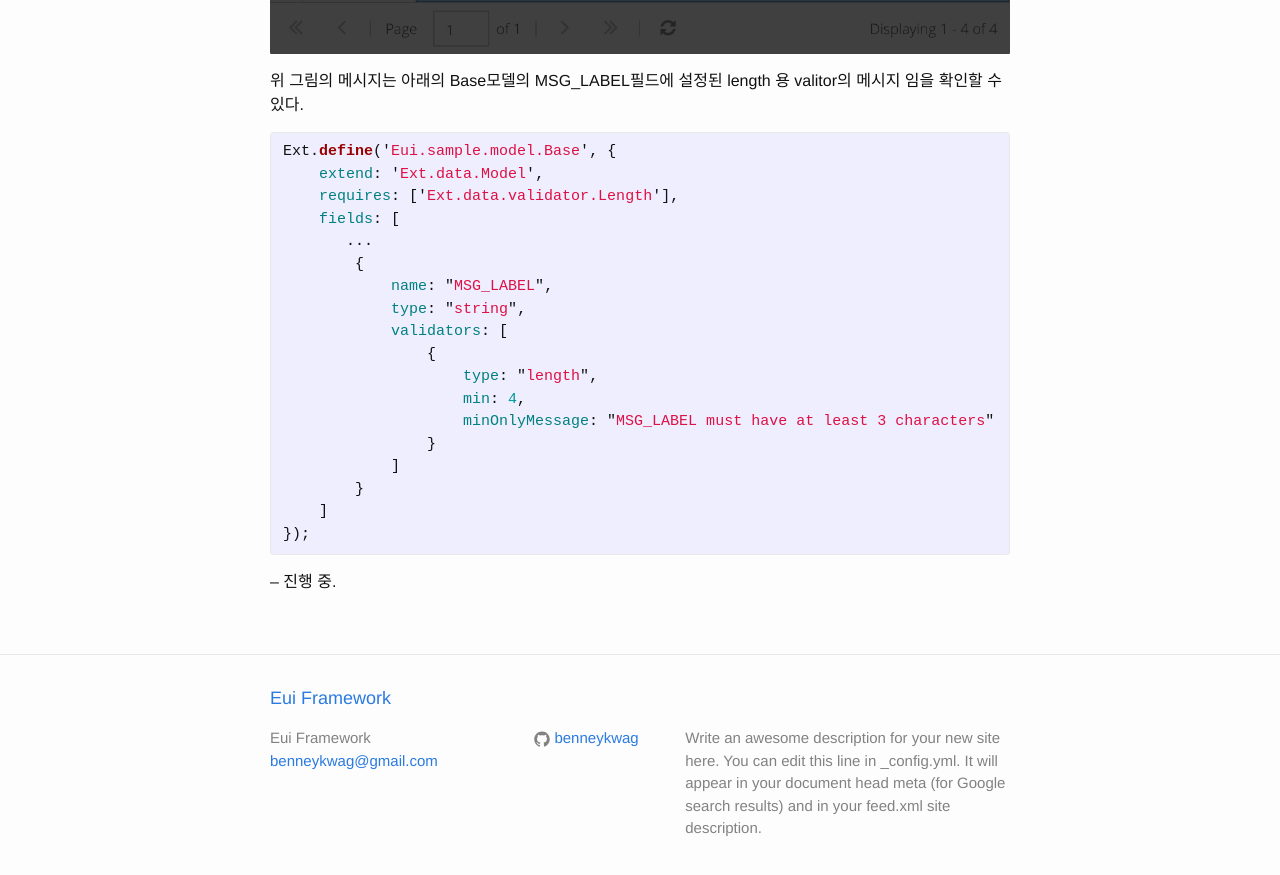
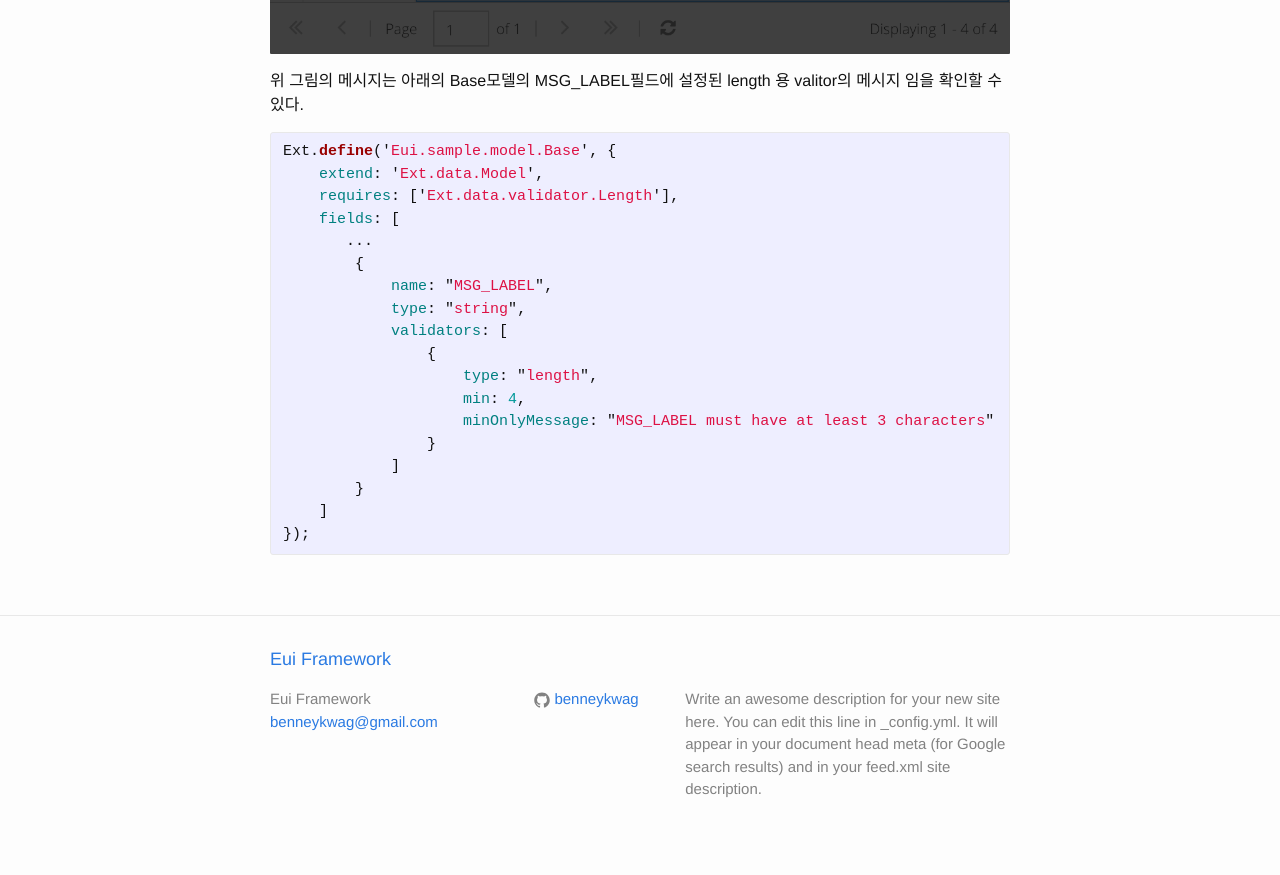
Before and after one commit to benneykwag/benneykwag.github.io, a Jekyll site: the page built from _posts/2016-04-13-grid-crud.md, in a window 1280 px wide and 900 px high, scrolled down 16545 px. Shown: the top 875 px of the window. Built offline with Jekyll 4.4.1, drawn with Linux system fonts in a browser that asks for light colours; Markdown is read by kramdown in place of the engine named in the settings; comment, search, counter and statistics services are not loaded.

Commit message:
그리드 CRUD

```diff
--- a/_posts/2016-04-13-grid-crud.md
+++ b/_posts/2016-04-13-grid-crud.md
@@ -688,7 +688,7 @@ Ext.define('Eui.sample.model.Base', {
 });
 {% endhighlight %}
 
--- 진행 중.
+
 
 
 [eui-site]: https://github.com/benneykwag/eui
```
Also changed, not shown: 1 other file.
